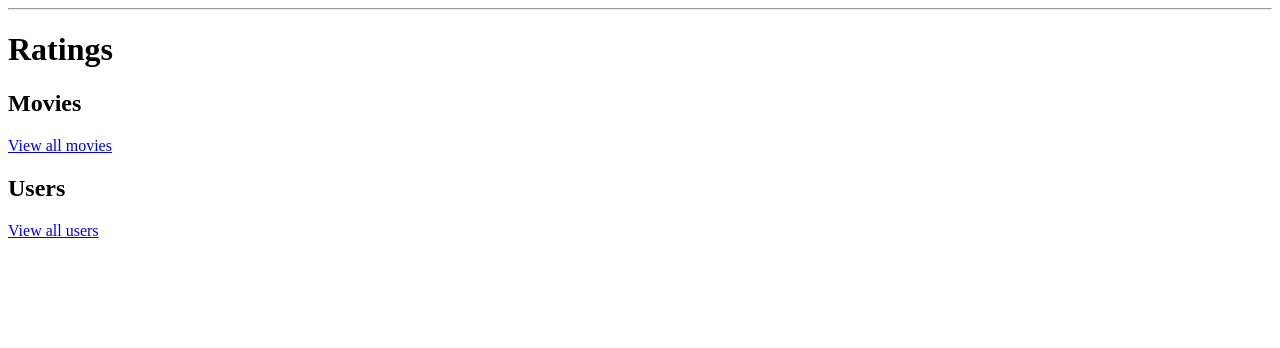
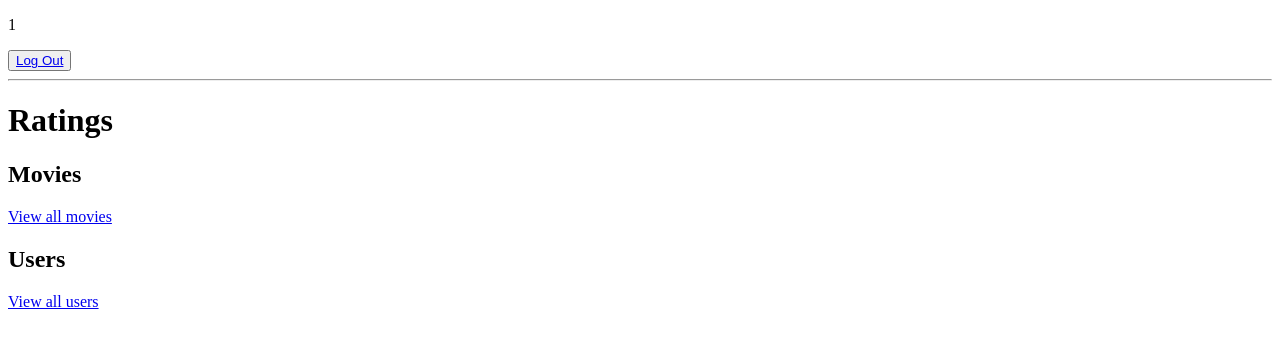
Before and after one commit to GstarGface/wicked_super_smart_movie_review_site, a Flask app: page / in a window 1280 px wide. Shown: the top 348 px of the page. Run offline with Flask 2, Linux system fonts and the light colour scheme; a user stored in the database is signed in.

Commit message:
added login and logout button

```diff
--- a/server.py
+++ b/server.py
@@ -49,7 +49,16 @@ def login():
 
         return redirect('/')
 
+@app.route('/logout', methods=['GET', 'POST'])
+def logout():
+    """ Logs the current user out. Clears the session."""
 
+    del session["username"]
+    del session["password"]
+
+    flash("Logged Out")
+
+    return redirect('/')
 
 if __name__ == "__main__":
     # We have to set debug=True here, since it has to be True at the point
--- a/templates/base.html
+++ b/templates/base.html
@@ -5,6 +5,16 @@
 </head>
 
 <body>
+<!-- if user is in the session(logged in): -->
+
+<!-- if no user in the session -->
+
+{% if "username" in session %}
+    <p>{{session['username']}}</p>
+    <button type="button"><a href='/logout'>Log Out</a></button>
+{% else %}
+   <button type="button"><a href='/login'>Login</a></button>
+{% endif %}
 
   <hr>
 
```
